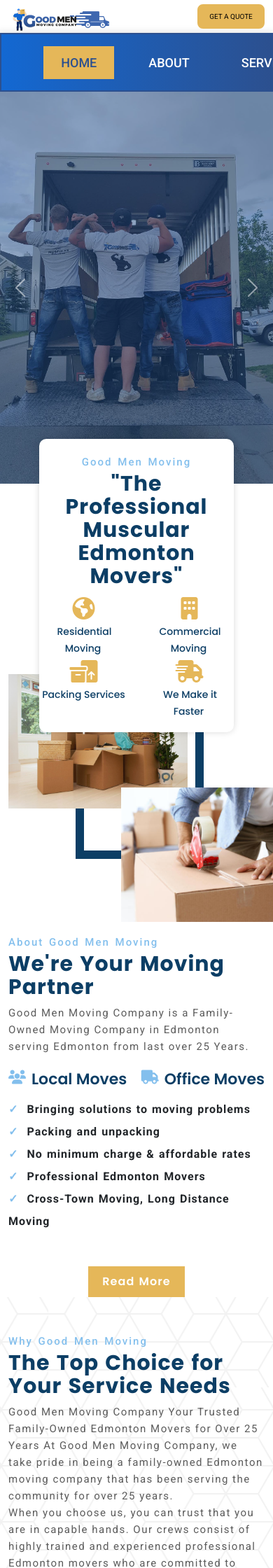
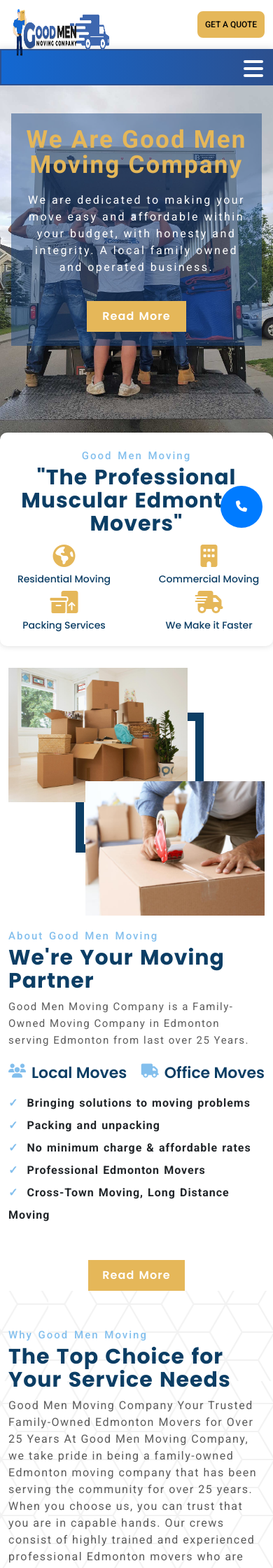
Before and after one commit to Binu-Tamang/Good-men-moving, a PHP site: page / in a window 390 px wide. Shown: the top 2240 px of the page at 70% size. Run offline with PHP 8.4, Linux system fonts and the light colour scheme; some libraries are stand-ins or nearby versions; some web fonts are replaced.

Commit message:
menu bar done

```diff
--- a/assets/css/style.css
+++ b/assets/css/style.css
@@ -150,8 +145,91 @@ nav.nav-shift ul li.active a {
     height: 100%;
   }
 }
+.mobile-nav-btn {
+  color: #fff;
+  text-align: end;
+  display: none;
+  z-index: 999;
+  color: #fff;
+}
+
+/* =====responsive code====== */
 /* ======responsive of header part starts======== */
 @media (max-width: 62em) {
+  /* below 980px */
+  .heading-1 {
+    display: none;
+  }
+  .heading-3{
+    padding: 10px 0;
+  }
+  .heading-3 .company-details {
+    display: none;
+  }
+  .header-info {
+    display: none;
+  }
+  .heading-3 .logo-img img {
+height: 80px;
+  }
+  .heading-3 .quote-btn button {
+    width: 6rem;
+    margin: 6px 0;
+    font-size: 10px;
+  }
+  /* =====css of burger mwenu==== */
+  .mobile-nav-btn {
+    display: inline-flex;
+    position: relative;
+    z-index: 3;
+    justify-content: end;
+    text-align: right;
+  }
+  /* ================reponsive css starts====================== */
+
+  .toggle-nav-icons-js[name="close-outline"] {
+    display: none;
+  }
+  .toggle-nav-icons-js {
+    padding-top: 10px;
+    width: 3rem;
+    height: 3rem;
+  }
+
+  nav.nav-shift{
+    display:none;
+  }
+  .active  nav.nav-shift{
+    display:block;
+  }
+  .heading-2.active {
+    height: 100vh;
+
+  }
+
+  nav.nav-shift ul{
+    flex-direction: column;
+  }
+
+  .active .mobile-nav-btn .toggle-nav-icons-js[name="close-outline"] {
+    display: block;
+    outline: none;
+  }
+
+  .active .mobile-nav-btn .toggle-nav-icons-js[name="menu-outline"] {
+    display: none;
+    outline: none;
+  }
+}
+
+@media (max-width: 35em) {
+  nav.nav-shift{
+    width: 100%;
+    margin: 0 auto;
+    flex-wrap: wrap;
+    flex-direction: column;
+}
+
   .heading-1 {
     display: none;
   }
@@ -169,29 +247,17 @@ nav.nav-shift ul li.active a {
   .heading-3 .quote-btn button {
     width: 6rem;
     margin: 6px 0;
-    font-size: 10px;
+    font-size: 12px;
+    font-weight: 500;
   }
 }
-@media (max-width: 35em) {
-  .heading-1 {
-    display: none;
-  }
-  .heading-3 .company-details {
-    display: none;
-  }
-  .header-info {
-    display: none;
-  }
-  .heading-3 .logo-img img {
-    width: 150px;
-    position: absolute;
-    top: 6px;
-  }
-  .heading-3 .quote-btn button {
-    width: 6rem;
-    margin: 6px 0;
-    font-size: 10px;
-  }
+
+.toggle-nav-icons-js[name="close-outline"] {
+  display: none;
+}
+.toggle-nav-icons-js {
+  width: 3rem;
+  height: 3rem;
 }
 /* ==== heading 2 css ends==== */
 /* ========for the logo img css starts =========== */
@@ -340,34 +406,72 @@ section.banner-part {
   left: 0;
   width: 100%;
   height: 100%;
-  background-color: hwb(213.71deg 10.59% 48.24% / 49%);
+  /* background-color: hwb(213.71deg 10.59% 48.24% / 49%); */
 }
-/* =========text slider flip========== */
-.text-flip {
-  font-family: Raleway, sans-serif;
-  text-transform: uppercase;
-  justify-content: center;
-  font-size: 30px;
-  font-weight: bold;
-  display: flex;
-  align-items: center;
+.banner-details-slider {
   position: absolute;
-  top: 10rem;
-  right: 25rem;
-  z-index: 1;
+  top: 100px;
+  right: 8rem;
+  left: 8rem;
+  z-index: 9;
+  background: hwb(213.71deg 10.59% 48.24% / 49%);
   color: #fff;
-  letter-spacing: 4px;
+  text-align: center;
+  padding: 20px;
 }
-.changebox {
-  margin: 0 5px;
-  letter-spacing: 3px;
+.banner-details-slider strong {
+  font-size: 40px;
+  letter-spacing: 2.2px;
   color: #e5b759;
-  overflow: hidden;
-  transition: 0.5s;
-  white-space: nowrap;
+}
+.banner-details-slider p {
+  font-size: 20px;
+  letter-spacing: 2.5px;
+  margin: 20px 0;
+}
+.banner-readmore {
+  text-align: center;
+}
+.banner-readmore button {
+  font-family: "poppins", Sans-serif;
+  font-size: 1.2rem;
+  font-weight: 600;
+  line-height: 2;
+  letter-spacing: 1.1px;
+  word-spacing: 1.1px;
+  background: #e5b759;
+  color: #000;
+  padding: 7px 25px;
+  border: 2px solid #e5b759;
+  margin-top: 1rem;
+  transition: 0.3s ease;
+  color: #fff;
+}
+.banner-readmore button:hover {
+  background: transparent;
+  color: #fff;
+}
+@media (max-width: 62em) {
+  .banner-details-slider {
+    right: 1rem;
+    left: 1rem;
+    top: 2.5rem;
+  }
+  .banner-details-slider strong {
+    font-size: 35px;
+    line-height: 1;
+  }
+  .banner-details-slider p {
+    font-size: 16px;
+  }
+  .banner-readmore button {
+    font-size: 1rem;
+    padding: 4px 20px;
+  }
+}
+@media (max-width: 35em) {
 }
 /* ========company services css start========= */
-
 .company-services-box {
   text-align: center;
 }
@@ -475,6 +578,10 @@ h2.good-men-h2 {
     font-size: 15px;
     line-height: 2;
   }
+  .services-box-wrapper {
+    right: 0;
+    left: 0;
+  }
 }
 @media (max-width: 35em) {
 }
@@ -504,7 +611,7 @@ section.about-good-men-moving {
   min-height: 400px;
 }
 .abou-img-left img:last-child {
-  margin: -30px 0 0 44%;
+  margin: -30px 0 0 30%;
 }
 .abou-img-left img {
   height: 20rem;
@@ -687,6 +793,7 @@ section.choosen-part img {
 }
 .choose-up-right p {
   margin-top: 74px;
+  font-size: 16px;
 }
 .call-us-now {
   color: #fff;
@@ -1140,6 +1256,96 @@ footer.main-footer h6 {
   padding: 6px;
 }
 /* =====footer up css ends====== */
+/* ======call button css starts===== */
+.wrap-all-modal {
+  border-radius: 0 !important;
+  border-bottom: 1px solid#fbb4007d !important;
+}
+.call-icon {
+  display: none;
+}
+.call-text-btn {
+  text-align: center;
+}
+.call-text-btn button {
+  padding: 6px 20px;
+  margin: 6px;
+  background: #007bff;
+  border: 2px solid #007bff;
+}
+.call-text-btn a {
+  color: #000;
+  text-decoration: none;
+  font-size: 14px;
+  font-weight: 800;
+  padding: 10px;
+}
+/* ======call button css ends===== */
+@media (max-width: 35em) {
+  .call-icon {
+    display: block;
+    position: fixed;
+    bottom: 90px;
+    right: 15px;
+    z-index: 9;
+  }
+
+  .call-icon button {
+    width: 60px;
+    height: 60px;
+    background-color: #007bff;
+    border: none;
+    color: #fff;
+    border-radius: 50%;
+  }
+
+  .call-icon:hover {
+    animation: vibrate 1s infinite;
+  }
+
+  @keyframes vibrate {
+    0% {
+      transform: translate(0);
+    }
+    25% {
+      transform: translate(-2px, 2px);
+    }
+    50% {
+      transform: translate(0, -2px);
+    }
+    75% {
+      transform: translate(2px, 2px);
+    }
+    100% {
+      transform: translate(0);
+    }
+  }
+  /* ======call button css starts===== */
+  .wrap-all-modal {
+    border-radius: 0 !important;
+    border-bottom: 1px solid#fbb4007d !important;
+  }
+  .call-text-btn {
+    text-align: center;
+  }
+  .call-text-btn button {
+    padding: 6px 20px;
+    margin: 6px;
+    background: #007bff;
+    border: 2px solid#007bff;
+    color: #fff;
+  }
+  .call-text-btn a {
+    color: #fff;
+    text-decoration: none;
+    font-size: 14px;
+    font-weight: 800;
+    padding: 10px;
+  }
+}
+/* ======call button css ends===== */
+
+/*========= responsive of call icon css ends======== */
 /* ===scroll up to btn css ends=== */
 #scrollToTopButton {
   display: none;
--- a/assets/js/custom.js
+++ b/assets/js/custom.js
@@ -1,51 +1,15 @@
-// JavaScript for toggling mobile navigation
+
+
+// js for the menu navbar
 const mobile_nav = document.querySelector(".mobile-nav-btn");
-const nav_list = document.querySelector(".nav-list");
+const nav_second_top_header = document.querySelector(".heading-2");
 
 const toggleNavbar = () => {
-  nav_list.classList.toggle("active");
+nav_second_top_header.classList.toggle("active");
 };
-if(mobile_nav){
-  mobile_nav.addEventListener("click", toggleNavbar);
 
-}
+mobile_nav.addEventListener("click", () => toggleNavbar());
 
-
-// js for text slider up and down
-$(document).ready(function () {
-  var changebox = $(".changebox");
-
-  var firstclone = changebox.children(":first").clone();
-  changebox.append(firstclone);
-
-  var fsstr = changebox.parent().css("font-size");
-  fsstr = fsstr.slice(0, fsstr.indexOf("p"));
-  var fs = parseInt(fsstr);
-
-  changebox.css("height", changebox.parent().css("font-size"));
-  ChangeSize(0);
-  setInterval(Next, 2000);
-
-  function Next() {
-    if (typeof Next.i == "undefined") {
-      Next.i = 0;
-    }
-    Next.i++;
-    if (Next.i == changebox.children("span").length) {
-      Next.i = 1;
-      changebox.scrollTop(0);
-    }
-    changebox.animate({ scrollTop: fs * Next.i + Next.i * 5 + 3 }, 500);
-    setTimeout(function () {
-      ChangeSize(Next.i);
-    }, 500);
-  }
-  function ChangeSize(i) {
-    var word = changebox.children("span").eq(i);
-    var wordsize = word.css("width");
-    changebox.css("width", wordsize);
-  }
-});
 //  js for review card slider
 $(".owl-carousel").owlCarousel({
   loop: true,
@@ -64,7 +28,7 @@ $(".owl-carousel").owlCarousel({
     },
   },
 });
-// js for form
+// js for contact form
 
 const form = document.getElementById("moveForm");
 
@@ -142,6 +106,7 @@ function displayErrors(errors) {
     errorContainer.appendChild(errorElement);
   }
 }
+
 // scroll up to button js
 $(document).ready(function () {
   const $scrollToTopButton = $("#scrollToTopButton");
--- a/inc/footer.php
+++ b/inc/footer.php
@@ -14,9 +14,20 @@
                 </ul>
             </div>
         </div>
+        <!-- ======call button======= -->
+		<!-- Button trigger modal -->
+		<div class="call-icon-wrap">
+			<div class="container">
+				<div class="call-icon">
+					<button data-bs-toggle="modal" data-bs-target="#exampleModal"><i
+							class="fa-solid fa-phone"></i></button>
+				</div>
+			</div>
+		</div>
+		<!-- =======call button======= -->
         <!-- ====scroll up to btn -->
         <div id="errorContainer">
-            <button id="scrollToTopButton" title="Scroll to Top">↑</button>
+            <button id="scrollToTopButton" title="Scroll to Top"><i class="fa-solid fa-arrow-up"></i></button>
         </div>
         <!-- ====scroll up to btn -->
         <!-- ======call button======= -->
@@ -88,4 +99,24 @@
             </div>
         </div>
     </div>
+    <!-- Modal -->
+<div class="modal fade" id="exampleModal" tabindex="-1" aria-labelledby="exampleModalLabel" aria-hidden="true">
+	<div class="modal-dialog">
+		<div class="modal-content wrap-all-modal">
+			<div class="modal-header">
+				<h5 class="modal-title Contact-mt" id="exampleModalLabel">Contact Us</h5>
+				<button type="button" class="btn-close" data-bs-dismiss="modal" aria-label="Close"></button>
+			</div>
+			<div class="modal-body">
+				<div class="call-text-btn">
+					<button><i class="fa-solid fa-phone"><a href="tel:780-937-6666"> Call Us</a></i></button>
+					<button><i class="fa-regular fa-comments"><a href="sms:780-937-6666">Text Us</a></i></button>
+				</div>
+			</div>
+			<div class="modal-footer">
+				<button type="button" class="btn btn-secondary close-small" data-bs-dismiss="modal">Close</button>
+			</div>
+		</div>
+	</div>
+</div>
 </footer>
--- a/inc/header.php
+++ b/inc/header.php
@@ -17,7 +17,7 @@
                 </div>
                 <div class="col-md-6">
                     <div class="timing">
-                        <p>Monday-Friday: 9am-9pm <br> Saturday-Sunday: 9am-7pm</p>
+                        <p><i class="fa-regular fa-clock"></i> 24Hours Service</p>
                     </div>
                 </div>
             </div>
@@ -37,7 +37,8 @@
                             <i class="fa-regular fa-envelope"></i>
                             <div class="header-mail-call">
                                 <span>Mail Us</span>
-                                <p><a href="mail:goodmenmovingco@gmail.com" target="_blank">goodmenmovingco@gmail.com</a></p>
+                                <p><a href="mail:goodmenmovingco@gmail.com"
+                                        target="_blank">goodmenmovingco@gmail.com</a></p>
                             </div>
                         </div>
                         <div class="header-info">
@@ -58,9 +59,14 @@
         </div>
     </div>
     <div class="heading-2">
+
         <div class="container">
             <div class="row">
-                <div class="col-md-12">
+                <div class="col-md-12 text-end">
+                    <div class="mobile-nav-btn text-end">
+                        <i class="toggle-nav-icons-js fa fa-2x  fas fa-bars " name="menu-outline"></i>
+                        <i class="toggle-nav-icons-js fa fa-2x fa-close" name="close-outline"></i>
+                    </div>
                     <nav class="navbar nav-shift">
                         <ul class="nav-list" id="navList">
                             <li class="nav-item active"><a class="navbar-link" href="#">Home</a></li>
@@ -71,6 +77,7 @@
                             <li class="nav-item"><a class="navbar-link" href="#">FAQs</a></li>
                         </ul>
                     </nav>
+
                 </div>
             </div>
         </div>
--- a/index.php
+++ b/index.php
@@ -49,21 +49,14 @@
         </button>
       </div>
     </div>
-    <div class="text-flip">
-      <p>
-        We are</p>
-      <div class="changebox">
-        <span>best</span><br>
-        <span>successful</span><br>
-        <span>happy</span><br>
-        <span>excited</span><br>
+    <div class="banner-details-slider">
+      <strong>We Are Good Men Moving Company</strong>
+      <p>We are dedicated to making your move easy and affordable within your budget, with honesty and integrity. A
+        local
+        family owned and operated business.</p>
+      <div class="banner-readmore">
+        <button>Read More</button>
       </div>
-      <p>
-        with you!
-      </p>
-    </div>
-    <div class="banner-details-slider">
-
     </div>
   </section>
   <!-- banner part ends -->
@@ -225,7 +218,7 @@
           </div>
           <div class="col-md-3">
             <img src="assets/img/007-placeholder-with-check-mark.png" alt="">
-            <h3>CROSS-TOWN MOVING, LONG DISTANCE MOVING</h3>
+            <h3>CROSS-TOWN MOVING</h3>
             <p class="good-man-moving-p">Our commitment to excellence and customer satisfaction remains unwavering as we
               introduce our specialized
               services for Cross-Town Moving and Long-Distance Moving.</p>
```
Also changed, not shown: other parts of assets/css/style.css (+28 -26 lines).
